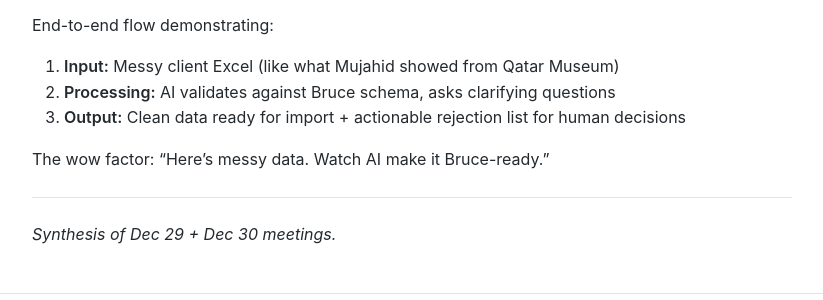
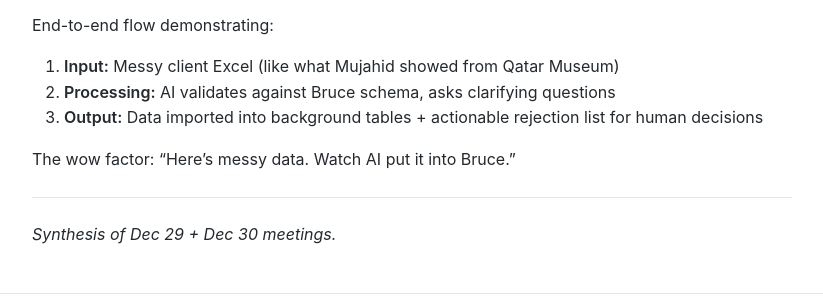
Before and after one commit to MariusWilsch/public-wilsch-ai-pages, a Jekyll site: the page built from project/archibus-fm-assistant/chain-1b-bulk-entry-client.md, in a window 1280 px wide. Shown: the part 1475-1775 px from the top of the page, without its empty margins (228-1051 px from the left). Built offline with Jekyll 4.4.1, drawn with Linux system fonts in a browser that asks for light colours; our own code applies the rules of GitHub Pages for plain Markdown files.

Commit message:
Sync from hippocampus 2026-01-20

```diff
--- a/project/archibus-fm-assistant/chain-1b-bulk-entry-client.md
+++ b/project/archibus-fm-assistant/chain-1b-bulk-entry-client.md
@@ -33,9 +33,9 @@ End-to-end flow demonstrating:
 
 1. **Input:** Messy client Excel (like what Mujahid showed from Qatar Museum)
 2. **Processing:** AI validates against Bruce schema, asks clarifying questions
-3. **Output:** Clean data ready for import + actionable rejection list for human decisions
+3. **Output:** Data imported into background tables + actionable rejection list for human decisions
 
-The wow factor: "Here's messy data. Watch AI make it Bruce-ready."
+The wow factor: "Here's messy data. Watch AI put it into Bruce."
 
 ---
 
```
